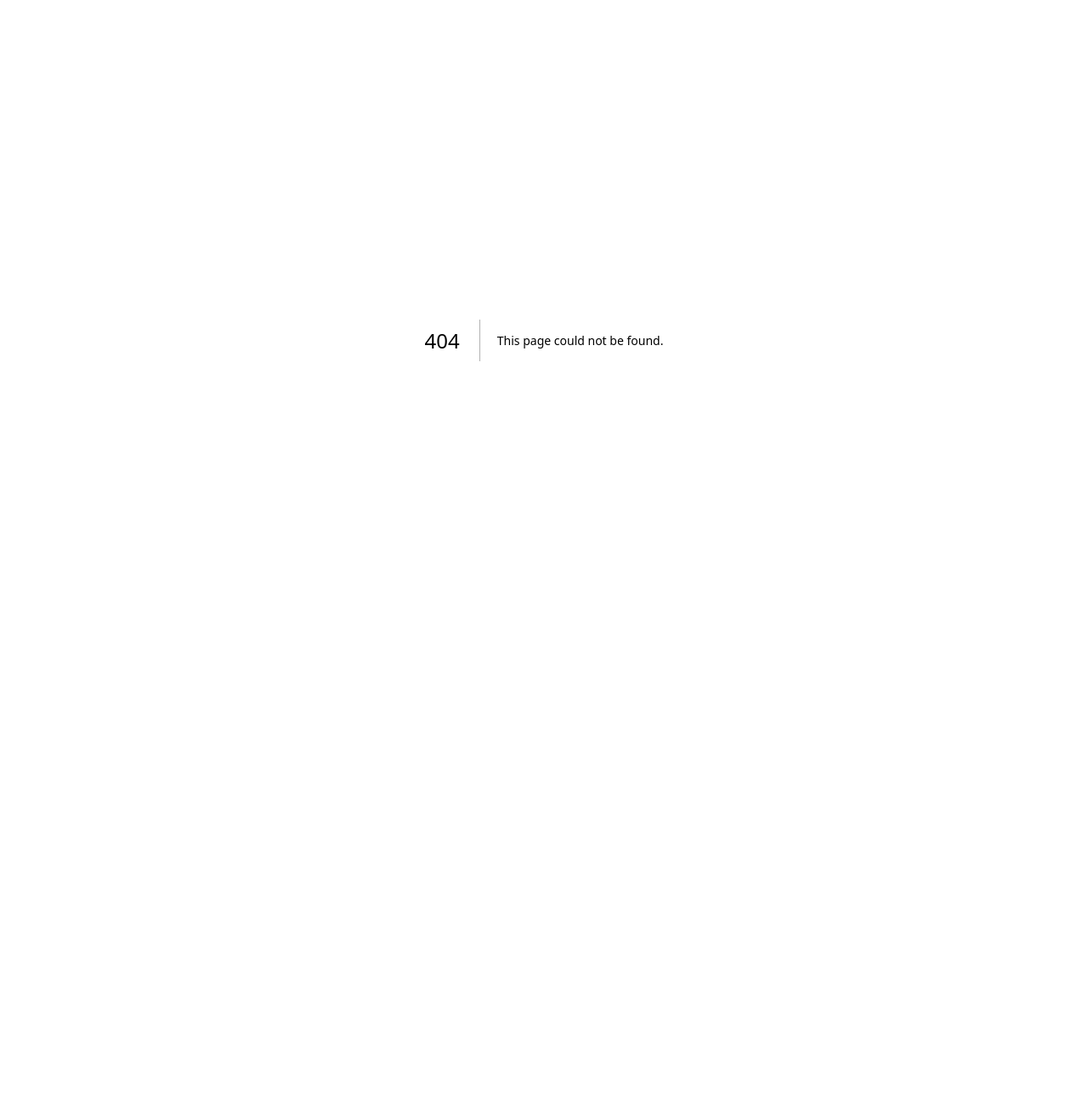
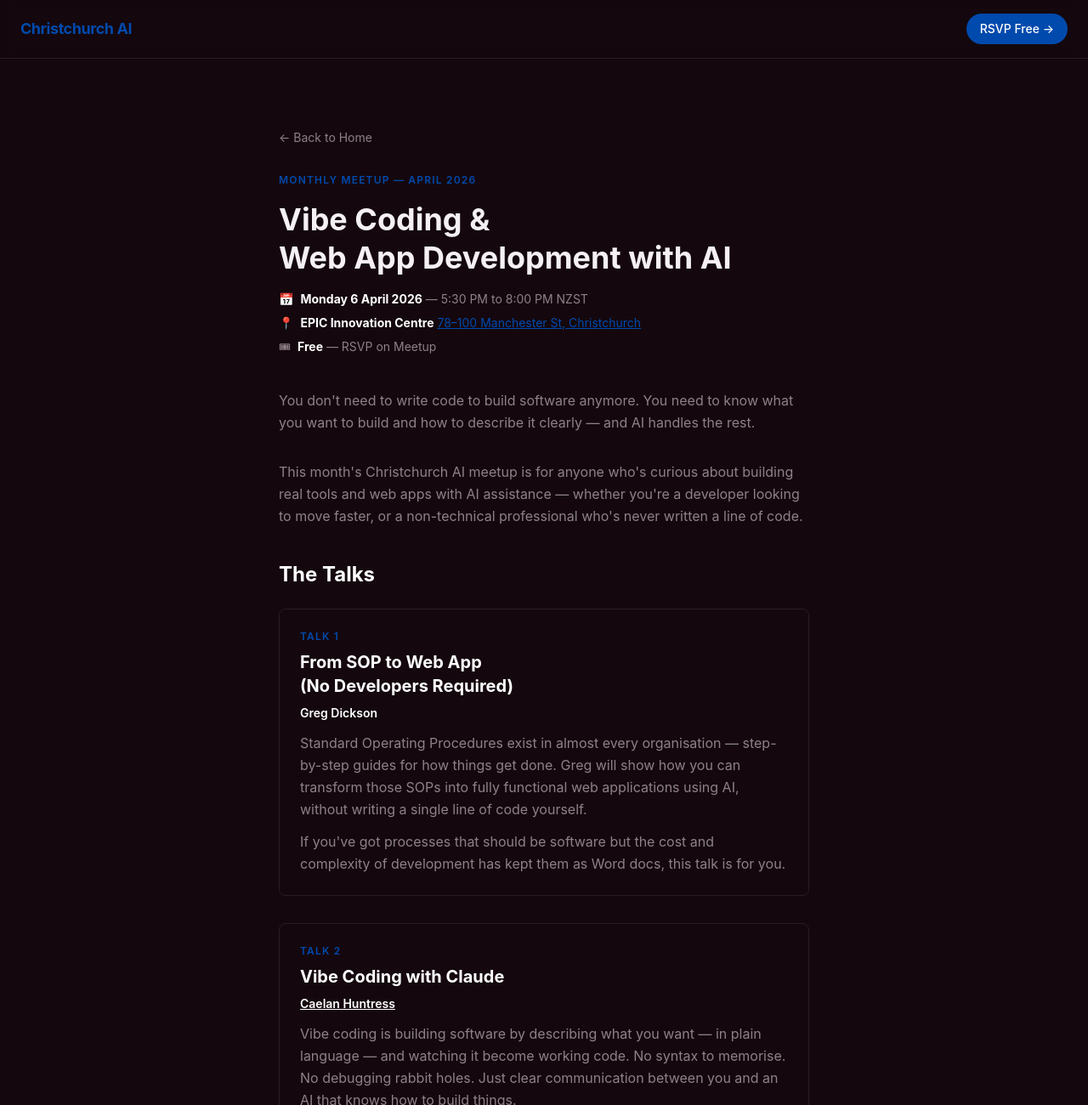
Before and after one commit to caelanhuntress/christchurch-ai, a Next.js app: page /vibe-coding-april-2026 in a window 1280 px wide. Before the commit this address had no page. Shown: the top 1300 px of the page at 85% size. Before the commit the page ends 800 px from the top, so only its background shows below. Built offline with nearby package versions, Linux system fonts and the light colour scheme.

Commit message:
event: Vibe Coding April 6 2026 — Greg Dickson + Caelan Huntress

```diff
--- /dev/null
+++ b/app/vibe-coding-april-2026/page.tsx
@@ -0,0 +1,174 @@
+import type { Metadata } from "next";
+import Link from "next/link";
+
+export const metadata: Metadata = {
+  title: "Vibe Coding & Web App Development with AI — April 6, 2026 | Christchurch AI",
+  description: "Christchurch AI meetup April 2026: Learn how to build web apps from SOPs and code by conversation with Claude. Greg Dickson and Caelan Huntress speaking at EPIC Innovation.",
+  keywords: ["vibe coding Christchurch", "AI web development NZ", "build apps with AI Christchurch", "Claude coding NZ", "Christchurch AI meetup April 2026"],
+  alternates: { canonical: "https://christchurch-ai.com/vibe-coding-april-2026" },
+};
+
+const schema = {
+  "@context": "https://schema.org",
+  "@type": "Event",
+  "name": "Vibe Coding & Web App Development with AI — Christchurch AI April 2026",
+  "description": "Learn how non-developers can build web apps from SOPs, and how to code by conversation using Claude. Two talks at EPIC Innovation Centre.",
+  "startDate": "2026-04-06T17:30:00+13:00",
+  "endDate": "2026-04-06T20:00:00+13:00",
+  "eventStatus": "https://schema.org/EventScheduled",
+  "eventAttendanceMode": "https://schema.org/OfflineEventAttendanceMode",
+  "isAccessibleForFree": true,
+  "location": {
+    "@type": "Place",
+    "name": "EPIC Innovation Centre",
+    "address": {
+      "@type": "PostalAddress",
+      "streetAddress": "78-100 Manchester St",
+      "addressLocality": "Christchurch",
+      "addressRegion": "Canterbury",
+      "addressCountry": "NZ"
+    }
+  },
+  "organizer": {
+    "@type": "Organization",
+    "name": "Christchurch Artificial Intelligence",
+    "url": "https://christchurch-ai.com"
+  },
+  "performer": [
+    { "@type": "Person", "name": "Greg Dickson" },
+    { "@type": "Person", "name": "Caelan Huntress", "url": "https://caelanhuntress.com" }
+  ],
+  "url": "https://christchurch-ai.com/vibe-coding-april-2026"
+};
+
+export default function VibeCodingApril2026() {
+  return (
+    <div className="min-h-screen" style={{ background: "var(--background)" }}>
+      <script type="application/ld+json" dangerouslySetInnerHTML={{ __html: JSON.stringify(schema) }} />
+      <nav className="border-b px-6 py-4 flex items-center justify-between sticky top-0 z-50 backdrop-blur-sm"
+        style={{ borderColor: "var(--border)", background: "rgba(20,8,14,0.9)" }}>
+        <Link href="/" className="font-bold text-lg tracking-tight" style={{ color: "var(--accent)" }}>Christchurch AI</Link>
+        <a href="https://www.meetup.com/christchurch-ai/events/313137130/" target="_blank" rel="noopener noreferrer"
+          className="px-4 py-2 rounded-full text-sm font-medium" style={{ background: "var(--accent)", color: "#ffffff" }}>
+          RSVP Free →
+        </a>
+      </nav>
+
+      <article className="max-w-2xl mx-auto px-6 py-20">
+        <Link href="/" className="text-sm mb-8 inline-block" style={{ color: "var(--text-muted)" }}>← Back to Home</Link>
+
+        <div className="text-xs font-semibold uppercase tracking-widest mb-4" style={{ color: "var(--accent)" }}>
+          Monthly Meetup — April 2026
+        </div>
+
+        <h1 className="text-4xl font-bold mb-4 leading-tight">
+          Vibe Coding &<br />Web App Development with AI
+        </h1>
+
+        <div className="flex flex-col gap-2 mb-10 text-sm" style={{ color: "var(--text-muted)" }}>
+          <div className="flex items-center gap-2">
+            <span>📅</span>
+            <span><strong className="text-white">Monday 6 April 2026</strong> — 5:30 PM to 8:00 PM NZST</span>
+          </div>
+          <div className="flex items-center gap-2">
+            <span>📍</span>
+            <span>
+              <strong className="text-white">EPIC Innovation Centre</strong>{" "}
+              <a href="https://maps.google.com/?q=EPIC+Innovation+Christchurch" target="_blank" rel="noopener noreferrer"
+                className="underline" style={{ color: "var(--accent)" }}>
+                78–100 Manchester St, Christchurch
+              </a>
+            </span>
+          </div>
+          <div className="flex items-center gap-2">
+            <span>🎟</span>
+            <span><strong className="text-white">Free</strong> — RSVP on Meetup</span>
+          </div>
+        </div>
+
+        <div className="space-y-8 text-base leading-relaxed" style={{ color: "var(--text-muted)" }}>
+
+          <p>
+            You don't need to write code to build software anymore. You need to know what you want
+            to build and how to describe it clearly — and AI handles the rest.
+          </p>
+          <p>
+            This month's Christchurch AI meetup is for anyone who's curious about building real
+            tools and web apps with AI assistance — whether you're a developer looking to move
+            faster, or a non-technical professional who's never written a line of code.
+          </p>
+
+          <h2 className="text-2xl font-bold text-white mt-10 mb-6">The Talks</h2>
+
+          {/* Talk 1 */}
+          <div className="border rounded-lg p-6" style={{ borderColor: "var(--border)" }}>
+            <div className="text-xs font-semibold uppercase tracking-widest mb-2" style={{ color: "var(--accent)" }}>Talk 1</div>
+            <h3 className="text-xl font-bold text-white mb-2">From SOP to Web App<br />(No Developers Required)</h3>
+            <p className="text-sm font-semibold text-white mb-3">Greg Dickson</p>
+            <p>
+              Standard Operating Procedures exist in almost every organisation — step-by-step guides
+              for how things get done. Greg will show how you can transform those SOPs into fully
+              functional web applications using AI, without writing a single line of code yourself.
+            </p>
+            <p className="mt-3">
+              If you've got processes that should be software but the cost and complexity of
+              development has kept them as Word docs, this talk is for you.
+            </p>
+          </div>
+
+          {/* Talk 2 */}
+          <div className="border rounded-lg p-6" style={{ borderColor: "var(--border)" }}>
+            <div className="text-xs font-semibold uppercase tracking-widest mb-2" style={{ color: "var(--accent)" }}>Talk 2</div>
+            <h3 className="text-xl font-bold text-white mb-2">Vibe Coding with Claude</h3>
+            <p className="text-sm font-semibold text-white mb-3">
+              <a href="https://caelanhuntress.com" target="_blank" rel="noopener noreferrer" className="underline">Caelan Huntress</a>
+            </p>
+            <p>
+              Vibe coding is building software by describing what you want — in plain language —
+              and watching it become working code. No syntax to memorise. No debugging rabbit holes.
+              Just clear communication between you and an AI that knows how to build things.
+            </p>
+            <p className="mt-3">
+              Caelan will demonstrate vibe coding live using Claude, showing how to go from an idea
+              to a working application in a single session. Expect something to be built on stage.
+            </p>
+          </div>
+
+          <h2 className="text-2xl font-bold text-white mt-10 mb-4">Who Should Come</h2>
+          <ul className="list-disc list-inside space-y-2 ml-2">
+            <li>Business owners with processes that should be software</li>
+            <li>Developers curious about AI-assisted coding workflows</li>
+            <li>Anyone who's wanted to build a tool but been blocked by technical complexity</li>
+            <li>Product managers and operations people tired of manual workarounds</li>
+            <li>The curious — you don't need any technical background to get value from this</li>
+          </ul>
+
+          <h2 className="text-2xl font-bold text-white mt-10 mb-4">Format</h2>
+          <p>
+            Doors open at <strong className="text-white">5:30 PM</strong> for networking.
+            Talks begin at <strong className="text-white">6:00 PM</strong>.
+            Q&A and further networking until <strong className="text-white">8:00 PM</strong>.
+            Free to attend — bring a colleague.
+          </p>
+
+          <div className="mt-10">
+            <a href="https://www.meetup.com/christchurch-ai/events/313137130/"
+              target="_blank" rel="noopener noreferrer"
+              className="inline-block px-8 py-4 rounded-lg font-bold text-white text-lg"
+              style={{ background: "var(--accent)" }}>
+              RSVP on Meetup — It's Free →
+            </a>
+          </div>
+
+          <div className="mt-12 pt-8 border-t" style={{ borderColor: "var(--border)" }}>
+            <p className="text-sm" style={{ color: "var(--text-muted)" }}>
+              <strong className="text-white">Christchurch AI</strong> meets on the First Monday of
+              every month at EPIC Innovation Centre. <Link href="/" className="text-white underline">See all upcoming events →</Link>
+            </p>
+          </div>
+
+        </div>
+      </article>
+    </div>
+  );
+}
```
